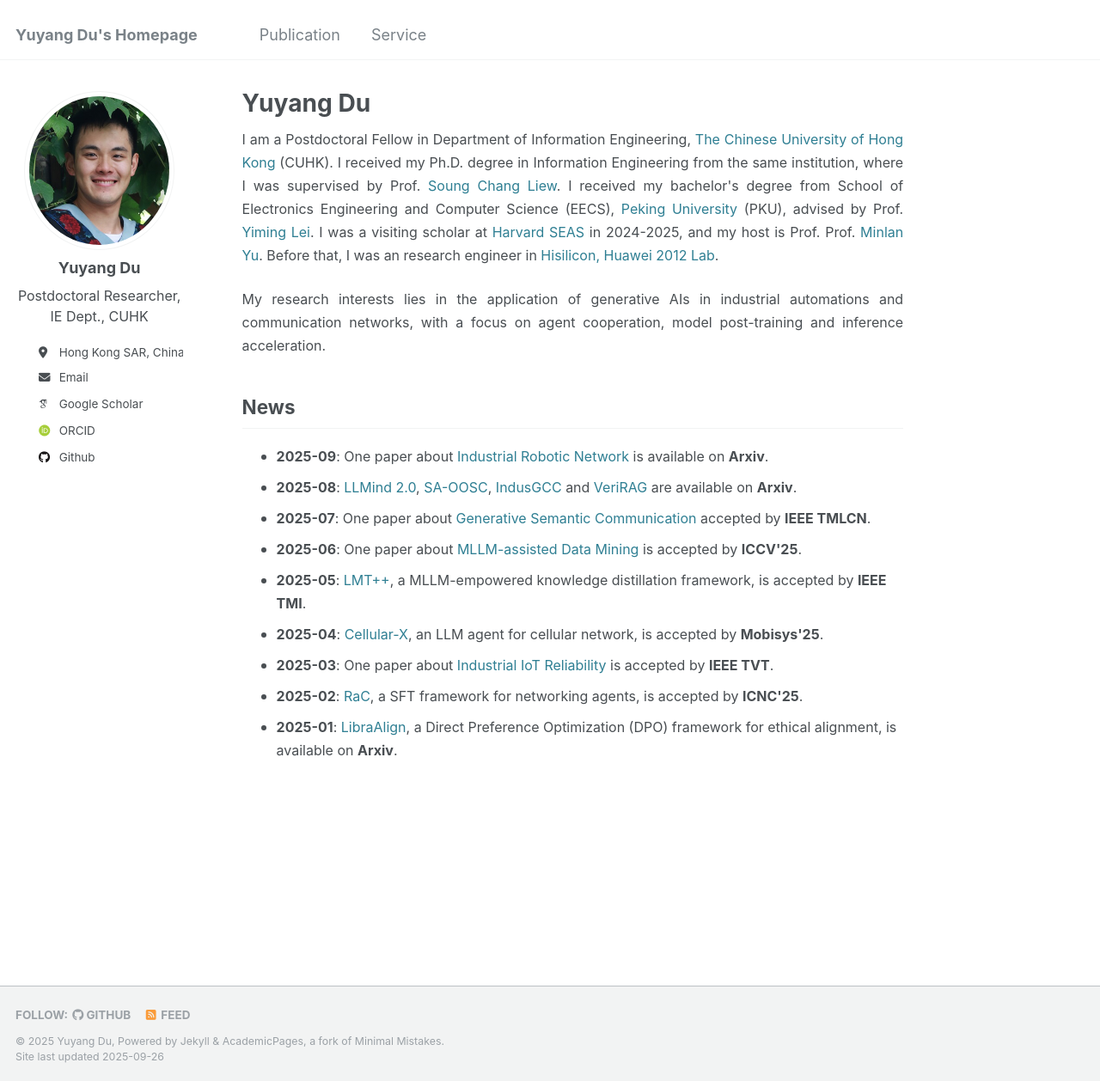
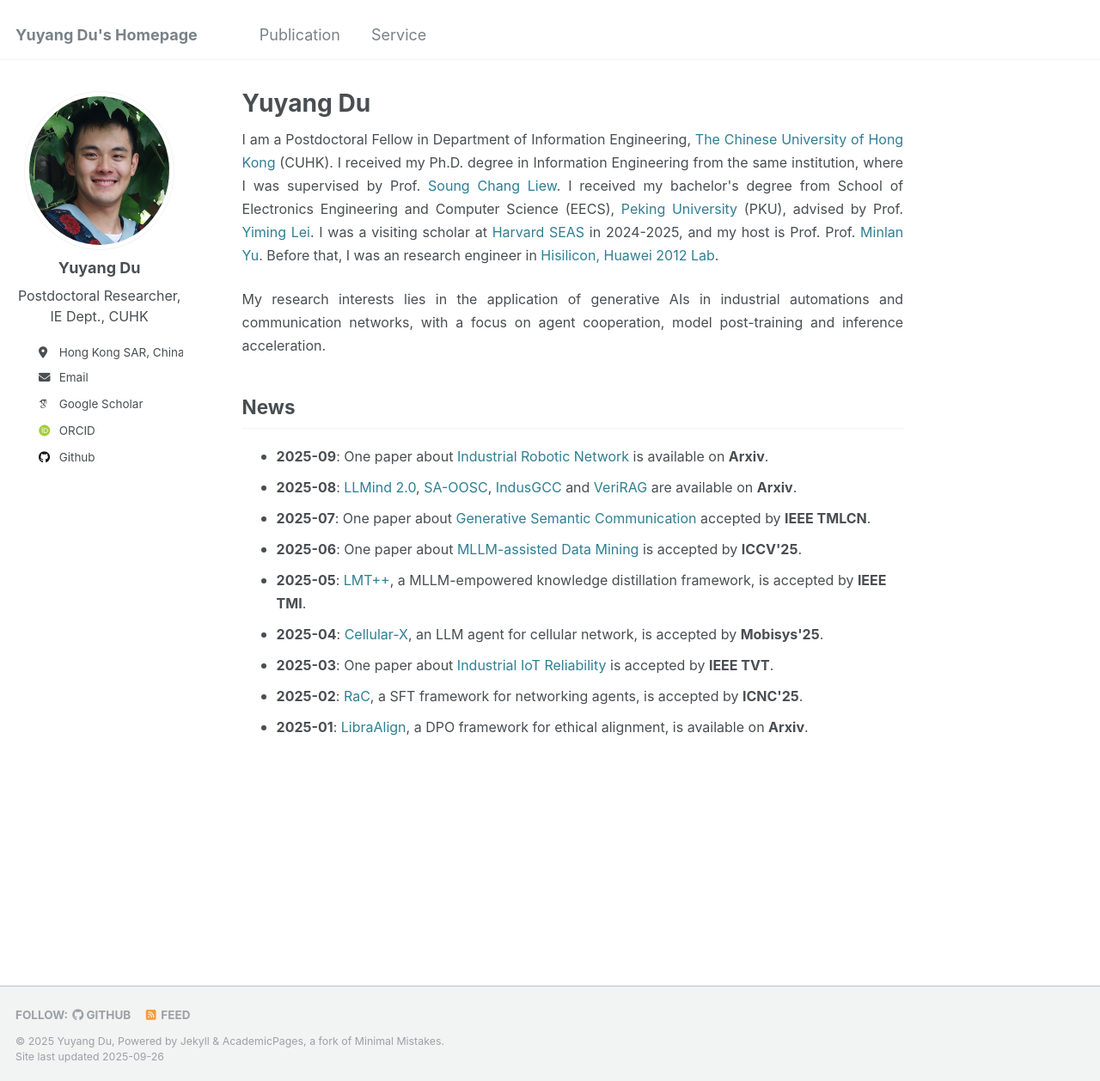
Before and after one commit to yuyangdu01/yuyangdu01.github.io, a Jekyll site: the page built from _pages/about.md, in a window 1280 px wide and 1258 px high. Shown: the whole window at 86% size. Built offline with Jekyll 4.4.1, drawn with Linux system fonts in a browser that asks for light colours; some web fonts are replaced.

Commit message:
Update about.md

```diff
--- a/_pages/about.md
+++ b/_pages/about.md
@@ -27,4 +27,4 @@ News <font size=3></font>
 * <font size=3><b>2025-04</b>: <a href="https://arxiv.org/abs/2504.13190">Cellular-X</a>, an LLM agent for cellular network, is accepted by <b>Mobisys'25</b>.</font>
 * <font size=3><b>2025-03</b>: One paper about <a href="https://ieeexplore.ieee.org/document/10902223">Industrial IoT Reliability</a> is accepted by <b>IEEE TVT</b>.</font>
 * <font size=3><b>2025-02</b>: <a href="https://ieeexplore.ieee.org/abstract/document/10993716">RaC</a>, a SFT framework for networking agents, is accepted by <b>ICNC'25</b>.</font>
-* <font size=3><b>2025-01</b>: <a href="https://arxiv.org/abs/2501.13952">LibraAlign</a>, a Direct Preference Optimization (DPO) framework for ethical alignment, is available on <b>Arxiv</b>.</font>
+* <font size=3><b>2025-01</b>: <a href="https://arxiv.org/abs/2501.13952">LibraAlign</a>, a DPO framework for ethical alignment, is available on <b>Arxiv</b>.</font>
```
